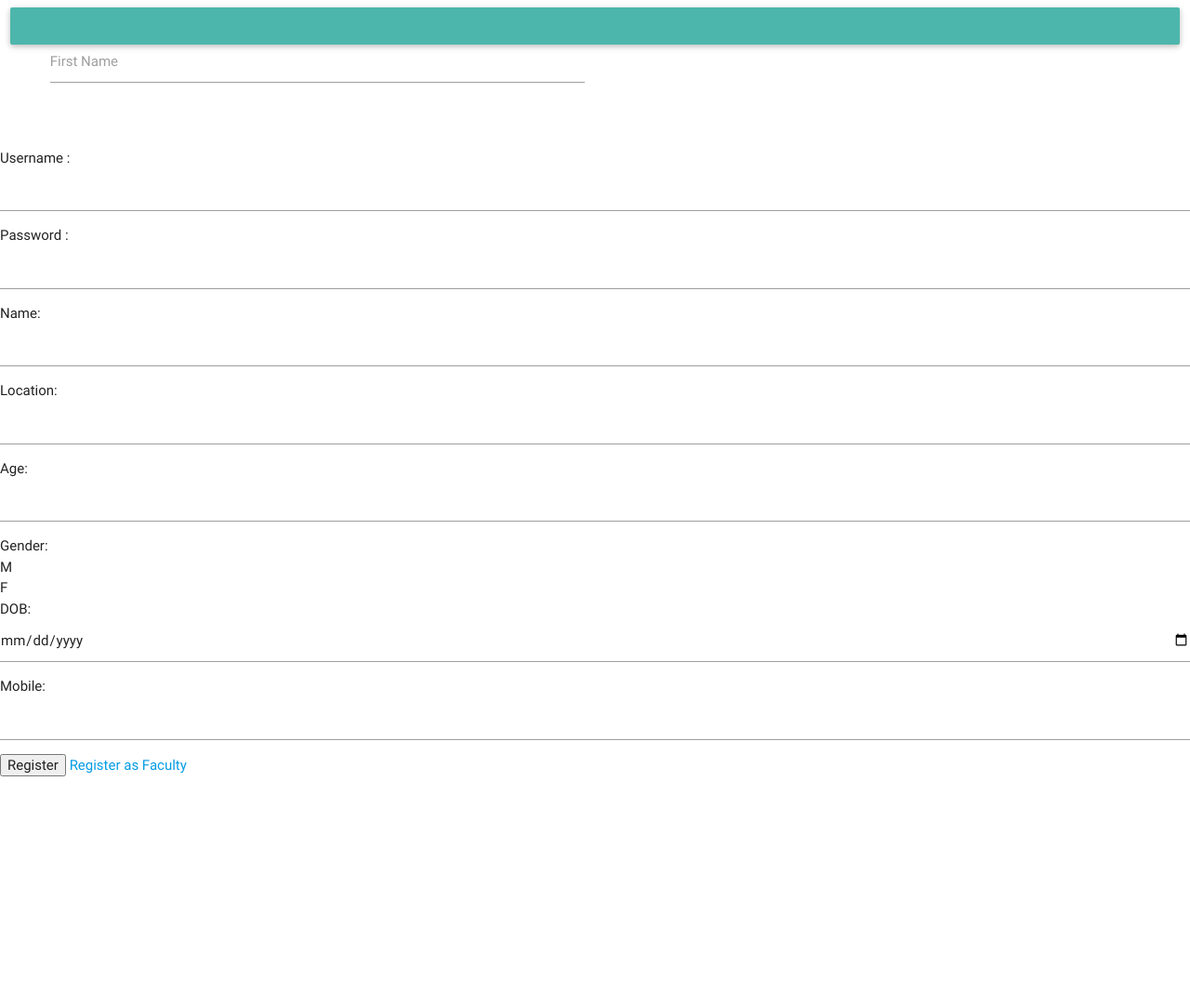
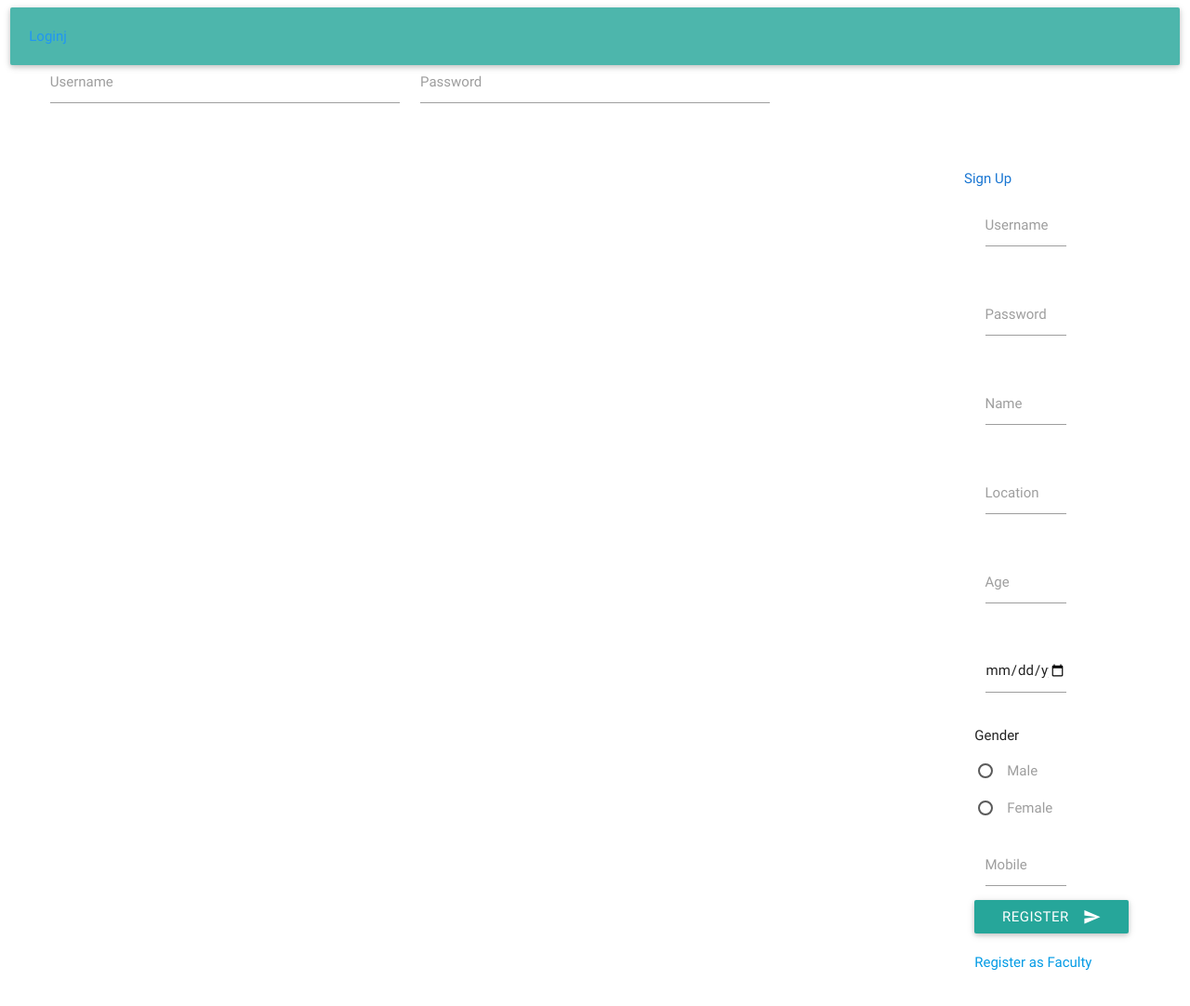
Before and after one commit to Technovision16/gyan, a PHP site: page / in a window 1280 px wide. Shown: the whole page at 93% size. Before the commit the page ends 835 px from the top, so only its background shows below. Run offline with PHP 8.4, Linux system fonts and the light colour scheme; some libraries are stand-ins or nearby versions.

Commit message:
edits in front

```diff
--- a/index.php
+++ b/index.php
@@ -14,13 +14,21 @@
 	<div class="row">
 	    <div class="col s12">
 		    <div class="card-panel teal lighten-2">
+		    <span class="blue-text teal lighten-2">Loginj</span>
 				<header>
 					<form class="col s12">
 				      	<div class="row">
-        <div class="input-field col s6">
+					        <div class="input-field col s4">
 					          	<input  id="first_name" type="text" class="validate" name="username" required>
-          	<label for="first_name">First Name</label>
+					          	<label for="first_name">Username</label>
 					        </div>
+					        <div class="input-field col s4">
+					          	<input id="password" type="password" class="validate" name="password" required>
+					          	<label for="password">Password</label>
+					        </div>
+				        </div>
+			        </form>
+
 		<!--			<form action="" method="post">
 						Username :
 						<input type="text" name="username" required>
@@ -50,12 +58,70 @@
 					          	}
 					        }
 					    ?>
-		</header>
 			    </div>
 			</div>
 		</div>
-		<section>
-			<form action="" method="post">
+		</header>
+
+		<section style="float: right;">
+		<span class="blue-text text-darken-2">Sign Up</span>
+			<div class="row">
+    			<form action="" method="post" class="col s12">
+       				<div class="row">
+        			<div class="input-field col s6">
+          				<input  id="first_name" type="text" class="validate" name="username" required>
+          				<label for="first_name">Username</label>
+        			</div>
+        			</div>
+        			<div class="row">
+        			<div class="input-field col s6">
+          				<input id="last_name" type="password" class="validate" name="password" required>
+         				<label for="last_name">Password</label>
+       				</div>
+      				</div>
+      				<div class="row">
+        			<div class="input-field col s6">
+          				<input id="text" type="text" class="validate" name="name" required>
+         				<label for="text">Name</label>
+       				</div>
+      				</div>
+      				<div class="row">
+        			<div class="input-field col s6">
+          				<input id="text" type="text" class="validate" name="location" required>
+         				<label for="text">Location</label>
+       				</div>
+      				</div>
+      				<div class="row">
+        			<div class="input-field col s6">
+          				<input id="number" type="text" class="validate" name="age" required>
+         				<label for="number">Age</label>
+       				</div>
+      				</div>
+      				<div class="row">
+        			<div class="input-field col s6">
+          				<input id="date" type="date" class="validate" name="dob" required>
+       				</div>
+      				</div>
+      				<p>Gender</p>
+      				<p>
+     					<input type="radio" id="test1" name="gender" value="M"/>
+      					<label for="test1">Male</label>
+    				</p>
+    				<p>
+      					<input  type="radio" id="test2" name="gender" value="F"/>
+      					<label for="test2">Female</label>
+   					</p>
+   					<div class="input-field col s6">
+          				<input id="number" type="text" class="validate" name="mobile" required>
+         				<label for="number">Mobile</label>
+       				</div><br>
+       				<div class="row">
+        				<button class="btn waves-effect waves-light" type="submit" value="Register" name="register">Register
+    					<i class="material-icons right">send</i>
+  						</button>
+      				</div>
+
+		<!--	<form action="" method="post">
 				Username :
 				<input type="text" name="username" required /><br>
 				Password :
@@ -74,7 +140,7 @@
 				Mobile:
 				<input type="number" name="mobile" required />
 				<input type="submit" value="Register" name="register" />
-			</form>
+			</form>-->
 				<?php
 					if(isset($_POST["register"]))
 					{
```
Lines whose indentation alone changed are shown as unchanged.
